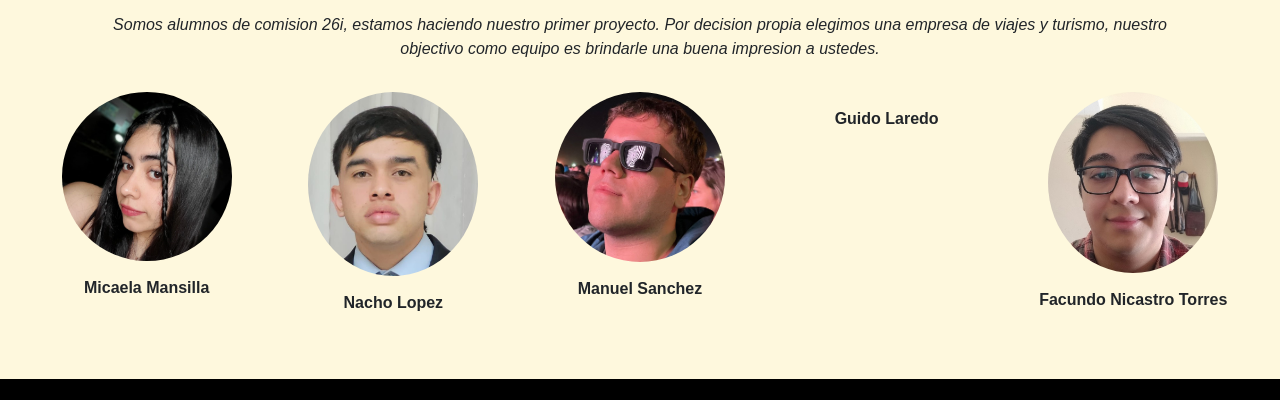
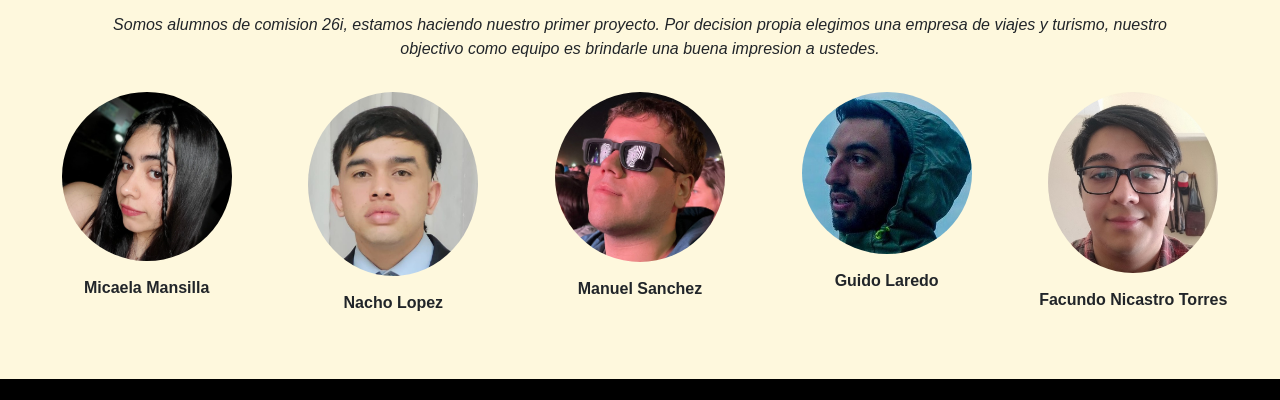
Before and after one commit to FNicastroTorresDev/VolAr-, a plain HTML site: page pages/info.html in a window 1280 px wide. Shown: the part 184-584 px from the top of the page. Drawn offline with nearby package versions, Linux system fonts and the light colour scheme.

Commit message:
Se agrega foto de Guido a info.html

```diff
--- a/pages/info.html
+++ b/pages/info.html
@@ -65,7 +65,7 @@
         </article>
 
         <article class="d-flex flex-column align-items-center">
-          <img src="../imagenes/images (1).jpg" alt="" class="img-strs">
+          <img src="../images/guido-fotos.jfif" alt="" class="img-strs">
           <p class="text-center fw-bold">Guido Laredo</p>
         </article>
 
```
Also changed, not shown: images/guido-fotos.jfif (added).
